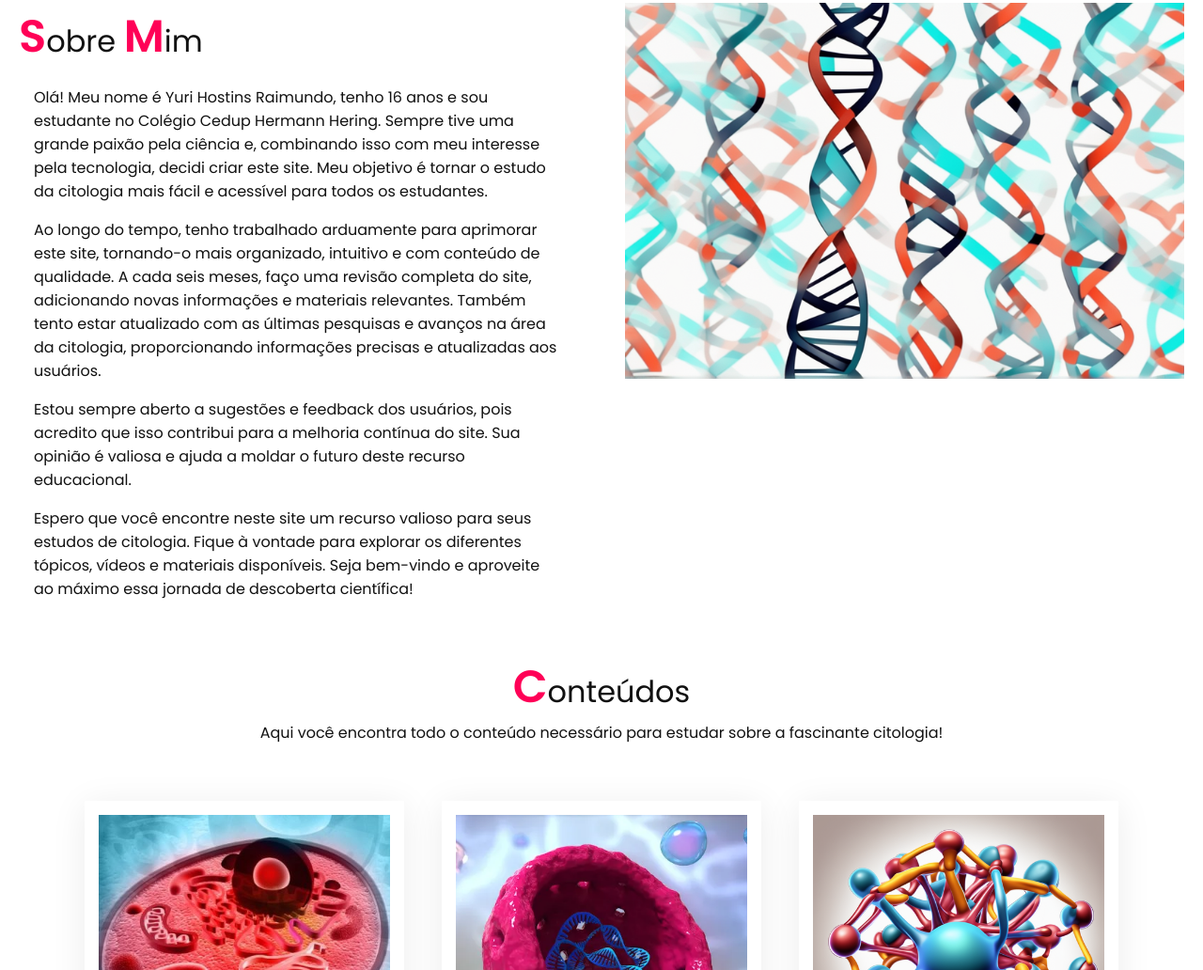
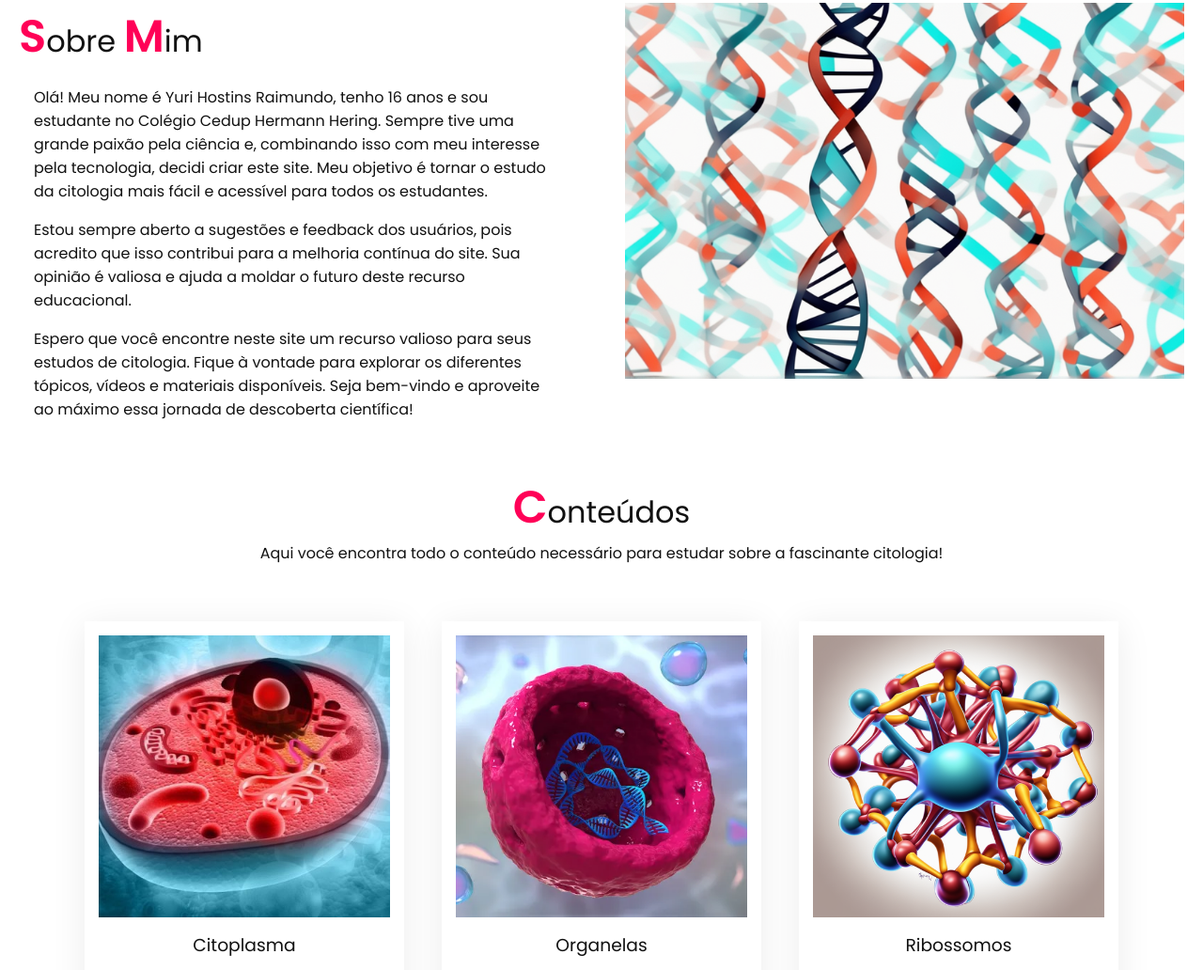
Before and after one commit to Yuri-Hostins/Citologia-Bits--Novo, a plain HTML site: page CitologiaBits (Novo)/index.html in a window 1280 px wide. Shown: the part 817-1849 px from the top of the page at 94% size. Drawn offline with Linux system fonts and the light colour scheme.

Commit message:
Mudando a parte do sobre mim

```diff
--- a/CitologiaBits (Novo)/index.html
+++ b/CitologiaBits (Novo)/index.html
@@ -91,9 +91,6 @@
           <h2 class="titulo-texto"><span>S</span>obre <span>M</span>im</h2>
           <p class="sobre-texto">
             Olá! Meu nome é Yuri Hostins Raimundo, tenho 16 anos e sou estudante no Colégio Cedup Hermann Hering. Sempre tive uma grande paixão pela ciência e, combinando isso com meu interesse pela tecnologia, decidi criar este site. Meu objetivo é tornar o estudo da citologia mais fácil e acessível para todos os estudantes.
-          </p>
-          <p class="sobre-texto">
-            Ao longo do tempo, tenho trabalhado arduamente para aprimorar este site, tornando-o mais organizado, intuitivo e com conteúdo de qualidade. A cada seis meses, faço uma revisão completa do site, adicionando novas informações e materiais relevantes. Também tento estar atualizado com as últimas pesquisas e avanços na área da citologia, proporcionando informações precisas e atualizadas aos usuários.
           </p>
           <p class="sobre-texto">
             Estou sempre aberto a sugestões e feedback dos usuários, pois acredito que isso contribui para a melhoria contínua do site. Sua opinião é valiosa e ajuda a moldar o futuro deste recurso educacional.
```
